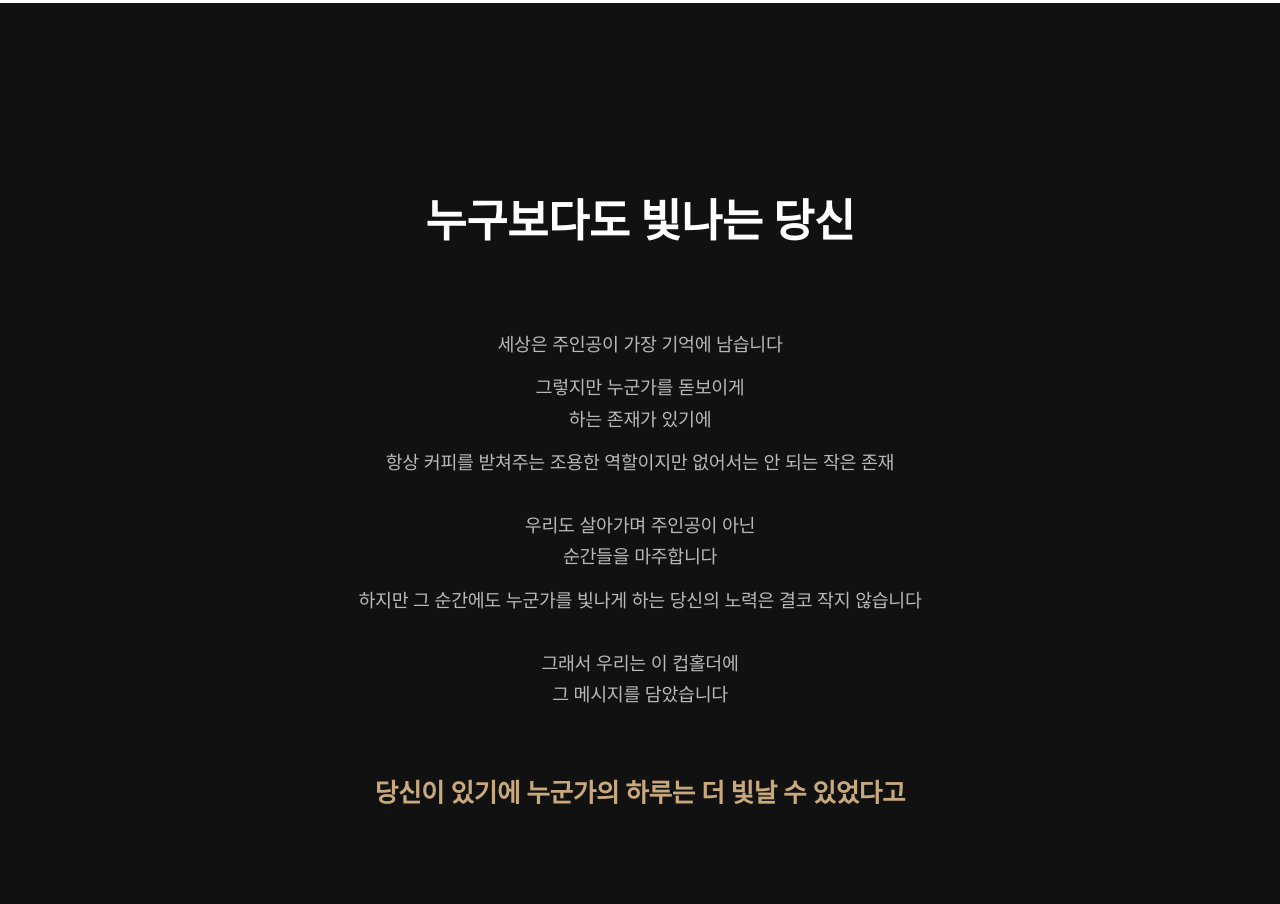
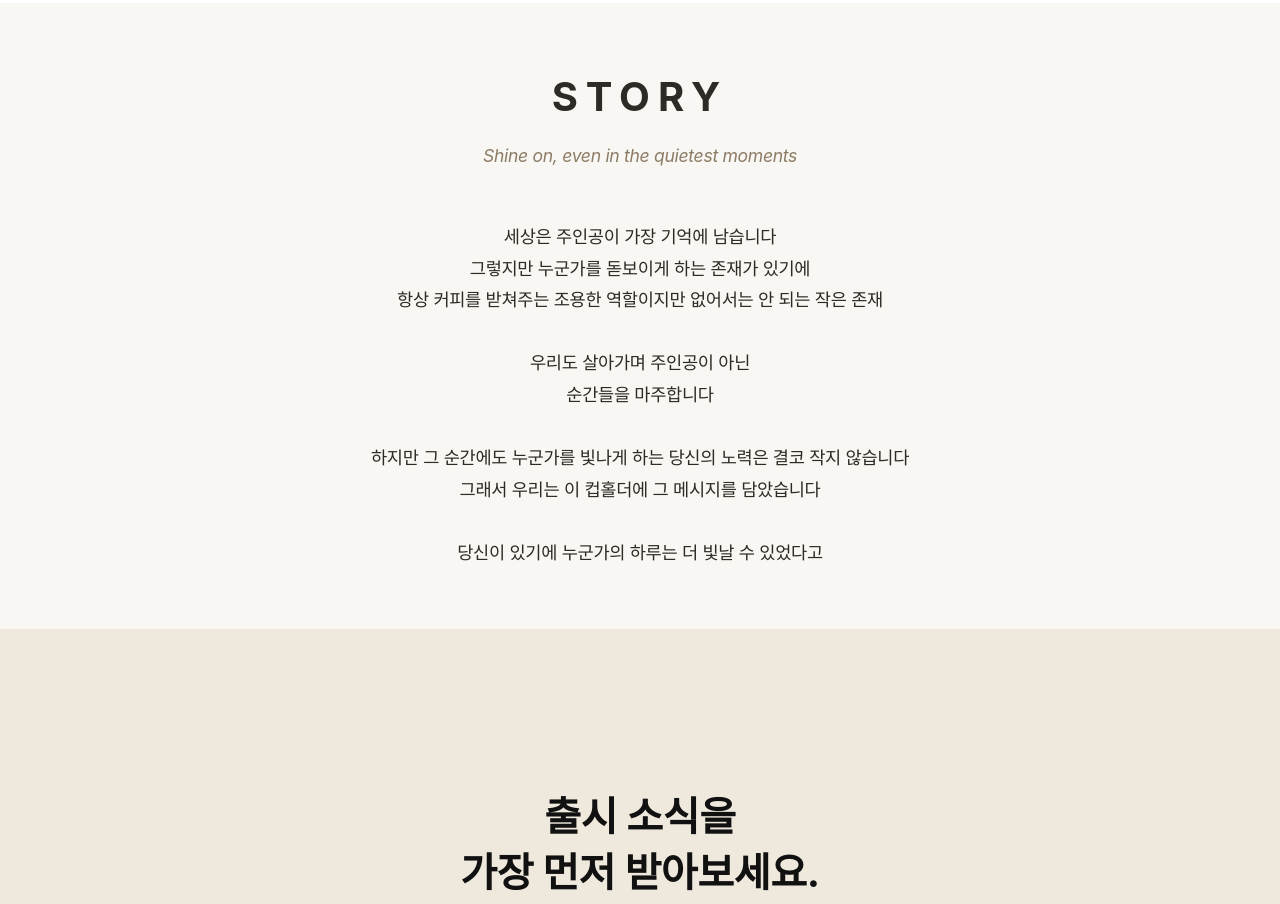
Before and after one commit to uhyeoni32-dotcom/weneed-landing, a plain HTML site: page index.html in a window 1280 px wide. Shown: the part 6636-7540 px from the top of the page. Drawn offline with nearby package versions, Linux system fonts and the light colour scheme; a web font is replaced by a local one.

Commit message:
최종 버전: 영문 슬로건 추가 및 레이아웃 정리

```diff
--- a/index.html
+++ b/index.html
@@ -160,24 +160,25 @@
         </div>
     </section>
 
-    <!-- SECTION 06: BRAND MESSAGE -->
-    <section id="message" class="message-section">
-        <div class="container">
-            <h2 class="message-title">누구보다도 빛나는 당신</h2>
-            <div class="message-body">
-                <p>세상은 주인공이 가장 기억에 남습니다</p>
-                <p>그렇지만 누군가를 돋보이게<br> 하는 존재가 있기에</p>
-                <p 저희는 컵홀더도 똑같다고 생각했습니다</p>
+    <section id="story" class="section-container">
+    <!-- 1. 메인 타이틀 & 영문 슬로건 -->
+    <div class="header-box">
+        <h2 class="main-title">STORY</h2>
+        <p class="sub-copy">Shine on, even in the quietest moments</p>
+    </div>
 
-                <p>항상 커피를 받쳐주는 조용한 역할이지만 없어서는 안 되는 작은 존재</p>
-                <p class="spacing-top">우리도 살아가며 주인공이 아닌<br>
-                     순간들을 마주합니다</p>
-                <p>하지만 그 순간에도 누군가를 빛나게 하는 당신의 노력은 결코 작지 않습니다</p>
-                <p class="spacing-top">그래서 우리는 이 컵홀더에 <br>그 메시지를 담았습니다</p>
-                <p class="highlight">당신이 있기에 누군가의 하루는 더 빛날 수 있었다고</p>
-            </div>
-        </div>
-    </section>
+    <!-- 2. 본문 내용 (마침표 제거 완료) -->
+    <p class="desc">
+        세상은 주인공이 가장 기억에 남습니다<br>
+        그렇지만 누군가를 돋보이게 하는 존재가 있기에<br>
+        항상 커피를 받쳐주는 조용한 역할이지만 없어서는 안 되는 작은 존재<br><br>
+        우리도 살아가며 주인공이 아닌<br>
+        순간들을 마주합니다<br><br>
+        하지만 그 순간에도 누군가를 빛나게 하는 당신의 노력은 결코 작지 않습니다<br>
+        그래서 우리는 이 컵홀더에 그 메시지를 담았습니다<br><br>
+        당신이 있기에 누군가의 하루는 더 빛날 수 있었다고
+    </p>
+</section>
 
     <!-- SECTION 07: CONTACT (심플하고 모던한 폼) -->
     <section id="contact" class="contact-section">
--- a/style.css
+++ b/style.css
@@ -622,3 +622,32 @@ body {
         margin-top: 10px; /* 위 메뉴들과 간격 조금 더 벌리기 */
     }
 }
+.section-container {
+    padding: 60px 20px;
+    text-align: center;
+}
+
+.header-box {
+    margin-bottom: 50px;
+}
+
+.main-title {
+    font-size: 2.5rem;
+    font-weight: bold;
+    letter-spacing: 8px; /* 타이틀은 자간을 넓게 */
+    margin-bottom: 10px;
+}
+
+.sub-copy {
+    font-size: 1.1rem;
+    font-style: italic; /* 슬로건은 이탤릭체로 감성적이게 */
+    color: #8C7B65;     /* 베이지 브라운 컬러 */
+}
+
+.desc {
+    word-break: keep-all;
+    line-height: 1.8;
+    font-size: 1.1rem;
+    max-width: 600px;    /* 너무 길어지지 않게 최대 폭 제한 */
+    margin: 0 auto;
+}
```
